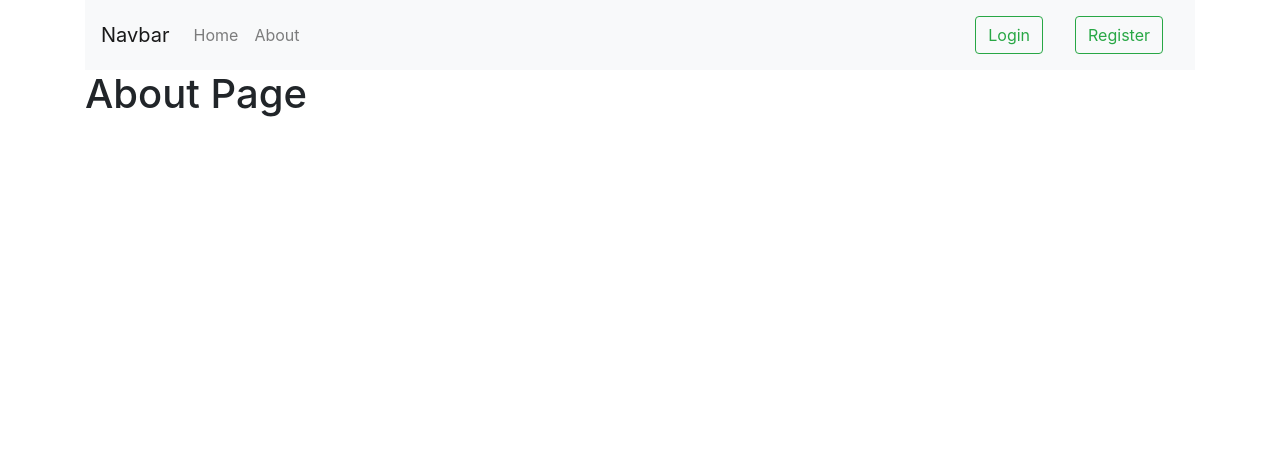
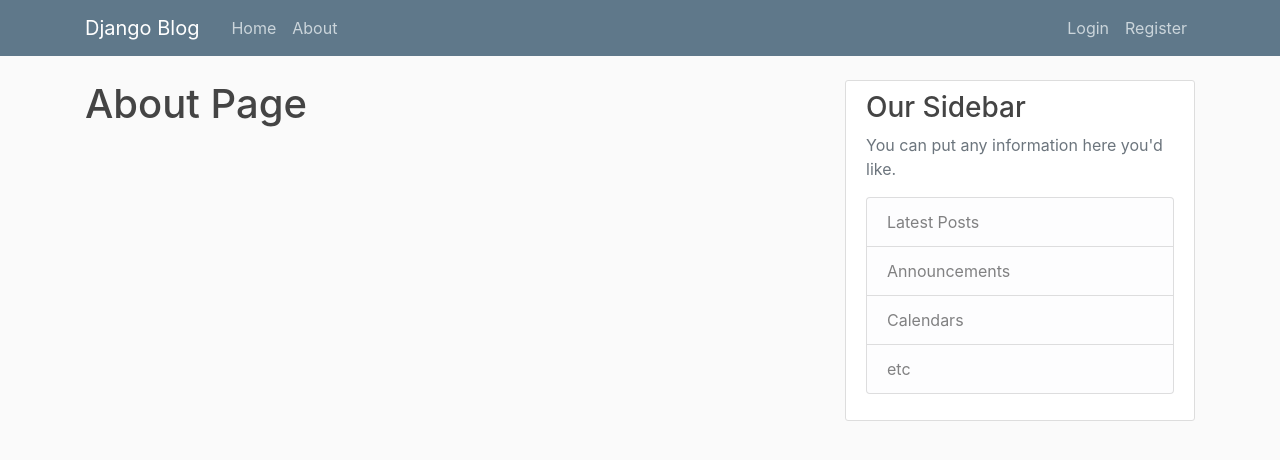
Before and after one commit to errossahu/django, a Django app: page /about/ in a window 1280 px wide. Shown: the top 460 px of the page. Run offline with Django 3.2, Linux system fonts and the light colour scheme; some libraries are stand-ins or nearby versions.

Commit message:
Commit Template

```diff
--- /dev/null
+++ b/blog/static/blog/main.css
@@ -0,0 +1,84 @@
+body {
+  background: #fafafa;
+  color: #333333;
+  margin-top: 5rem;
+}
+
+h1, h2, h3, h4, h5, h6 {
+  color: #444444;
+}
+
+ul {
+  margin: 0;
+}
+
+.bg-steel {
+  background-color: #5f788a;
+}
+
+.site-header .navbar-nav .nav-link {
+  color: #cbd5db;
+}
+
+.site-header .navbar-nav .nav-link:hover {
+  color: #ffffff;
+}
+
+.site-header .navbar-nav .nav-link.active {
+  font-weight: 500;
+}
+
+.content-section {
+  background: #ffffff;
+  padding: 10px 20px;
+  border: 1px solid #dddddd;
+  border-radius: 3px;
+  margin-bottom: 20px;
+}
+
+.article-title {
+  color: #444444;
+}
+
+a.article-title:hover {
+  color: #428bca;
+  text-decoration: none;
+}
+
+.article-content {
+  white-space: pre-line;
+}
+
+.article-img {
+  height: 65px;
+  width: 65px;
+  margin-right: 16px;
+}
+
+.article-metadata {
+  padding-bottom: 1px;
+  margin-bottom: 4px;
+  border-bottom: 1px solid #e3e3e3
+}
+
+.article-metadata a:hover {
+  color: #333;
+  text-decoration: none;
+}
+
+.article-svg {
+  width: 25px;
+  height: 25px;
+  vertical-align: middle;
+}
+
+.account-img {
+  height: 125px;
+  width: 125px;
+  margin-right: 20px;
+  margin-bottom: 16px;
+}
+
+.account-heading {
+  font-size: 2.5rem;
+}
--- a/blog/templates/blog/base.html
+++ b/blog/templates/blog/base.html
@@ -1,55 +1,68 @@
+{% load static %}
 <!DOCTYPE html>
-<html lang="en">
+<html>
 <head>
-    {% if title %}
-        <title>DJANGGO title- {{title}}</title
 
-    {% else %}
-        <title> DJANGGO Blog</title>
-    {% endif %}
-
-
-    <!-- Bootstrap CSS -->
+    <!-- Required meta tags -->
     <meta charset="utf-8">
     <meta name="viewport" content="width=device-width, initial-scale=1, shrink-to-fit=no">
 
     <!-- Bootstrap CSS -->
     <link rel="stylesheet" href="https://maxcdn.bootstrapcdn.com/bootstrap/4.0.0/css/bootstrap.min.css" integrity="sha384-Gn5384xqQ1aoWXA+058RXPxPg6fy4IWvTNh0E263XmFcJlSAwiGgFAW/dAiS6JXm" crossorigin="anonymous">
-<style>
 
+    <link rel="stylesheet" type="text/css" href="{% static 'blog/main.css' %}">
 
-
-</style>
+    {% if title %}
+        <title>Django Blog - {{ title }}</title>
+    {% else %}
+        <title>Django Blog</title>
+    {% endif %}
 </head>
 <body>
-
+    <header class="site-header">
+      <nav class="navbar navbar-expand-md navbar-dark bg-steel fixed-top">
         <div class="container">
-<nav class="navbar navbar-expand-lg navbar-light bg-light">
-  <a class="navbar-brand" href="#">Navbar</a>
-  <button class="navbar-toggler" type="button" data-toggle="collapse" data-target="#navbarTogglerDemo02" aria-controls="navbarTogglerDemo02" aria-expanded="false" aria-label="Toggle navigation">
+          <a class="navbar-brand mr-4" href="{% url 'blog-home' %}">Django Blog</a>
+          <button class="navbar-toggler" type="button" data-toggle="collapse" data-target="#navbarToggle" aria-controls="navbarToggle" aria-expanded="false" aria-label="Toggle navigation">
           <span class="navbar-toggler-icon"></span>
           </button>
-
-  <div class="collapse navbar-collapse" id="navbarTogglerDemo02">
-    <ul class="navbar-nav mr-auto mt-2 mt-lg-0">
-      <li class="nav-item ">
-        <a class="nav-link" href="/">Home</a>
-      </li>
-      <li class="nav-item">
-        <a class="nav-link" href="/about">About</a>
-      </li>
-
-    </ul>
-
-    <a class="nav-link">  <button class="btn btn-outline-success my-2 my-sm-0" >Login</button></a>
-    <a class="nav-link">  <button class="btn btn-outline-success my-2 my-sm-0" >Register</button></a>
-
+          <div class="collapse navbar-collapse" id="navbarToggle">
+            <div class="navbar-nav mr-auto">
+              <a class="nav-item nav-link" href="{% url 'blog-home' %}">Home</a>
+              <a class="nav-item nav-link" href="{% url 'blog-about' %}">About</a>
+            </div>
+            <!-- Navbar Right Side -->
+            <div class="navbar-nav">
+              <a class="nav-item nav-link" href="#">Login</a>
+              <a class="nav-item nav-link" href="#">Register</a>
+            </div>
+          </div>
         </div>
       </nav>
-        {% block content  %}
-        {% endblock content  %}
+    </header>
+    <main role="main" class="container">
+      <div class="row">
+        <div class="col-md-8">
+          {% block content %}{% endblock %}
+        </div>
+        <div class="col-md-4">
+          <div class="content-section">
+            <h3>Our Sidebar</h3>
+            <p class='text-muted'>You can put any information here you'd like.
+              <ul class="list-group">
+                <li class="list-group-item list-group-item-light">Latest Posts</li>
+                <li class="list-group-item list-group-item-light">Announcements</li>
+                <li class="list-group-item list-group-item-light">Calendars</li>
+                <li class="list-group-item list-group-item-light">etc</li>
+              </ul>
+            </p>
+          </div>
+        </div>
+      </div>
+    </main>
 
-    </div>
+    <!-- Optional JavaScript -->
+    <!-- jQuery first, then Popper.js, then Bootstrap JS -->
     <script src="https://code.jquery.com/jquery-3.2.1.slim.min.js" integrity="sha384-KJ3o2DKtIkvYIK3UENzmM7KCkRr/rE9/Qpg6aAZGJwFDMVNA/GpGFF93hXpG5KkN" crossorigin="anonymous"></script>
     <script src="https://cdnjs.cloudflare.com/ajax/libs/popper.js/1.12.9/umd/popper.min.js" integrity="sha384-ApNbgh9B+Y1QKtv3Rn7W3mgPxhU9K/ScQsAP7hUibX39j7fakFPskvXusvfa0b4Q" crossorigin="anonymous"></script>
     <script src="https://maxcdn.bootstrapcdn.com/bootstrap/4.0.0/js/bootstrap.min.js" integrity="sha384-JZR6Spejh4U02d8jOt6vLEHfe/JQGiRRSQQxSfFWpi1MquVdAyjUar5+76PVCmYl" crossorigin="anonymous"></script>
```
Also changed, not shown: blog/static/main.css (deleted, +0 -84 lines). Lines whose indentation alone changed are shown as unchanged.
